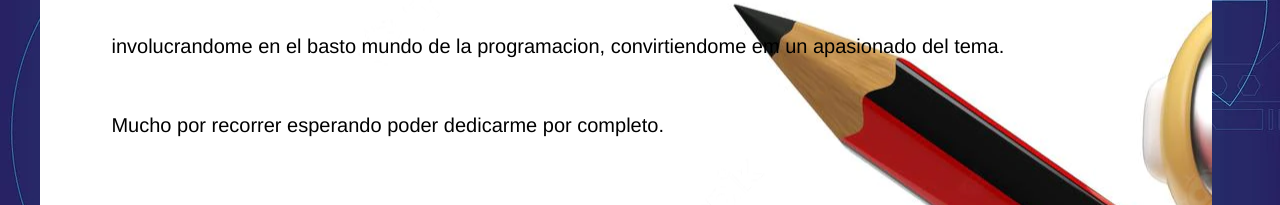
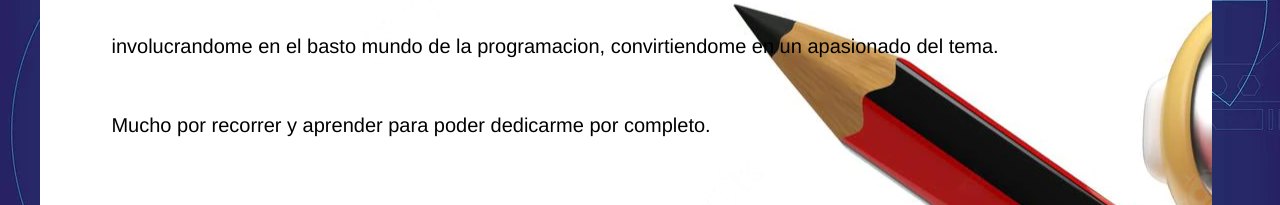
Before and after one commit to alejandroCernigoj/Challenge-Two-portfolio, a plain HTML site: page index-portfolio.html in a window 1280 px wide. Shown: the part 824-1029 px from the top of the page. Drawn offline with Linux system fonts and the light colour scheme; files that its build step writes are made by us from their sources; files whose address does not match are found by name.

Commit message:
Agregando parrafo sobre mi

```diff
--- a/index-portfolio.html
+++ b/index-portfolio.html
@@ -58,8 +58,8 @@
             <div class="about-container">
                 <h3>Sobre mi</h3>
                 <p>Especializandome dentro del mundo de la programacion de la mano de Alura y Oracle </p>
-                <p>involucrandome en el basto mundo de la programacion, convirtiendome em un apasionado del tema. </p>
-                <p>Mucho por recorrer esperando poder dedicarme por completo.</p>
+                <p>involucrandome en el basto mundo de la programacion, convirtiendome en un apasionado del tema. </p>
+                <p>Mucho por recorrer y aprender para poder dedicarme por completo.</p>
                 <img src="">
             </div>
         </section>
--- a/style.css
+++ b/style.css
@@ -43,6 +43,7 @@ a:hover {
     transform: scale(1.3);
     animation: temblor 0.8s ease-in;
 }
+
 
 
 textarea:focus,
```
